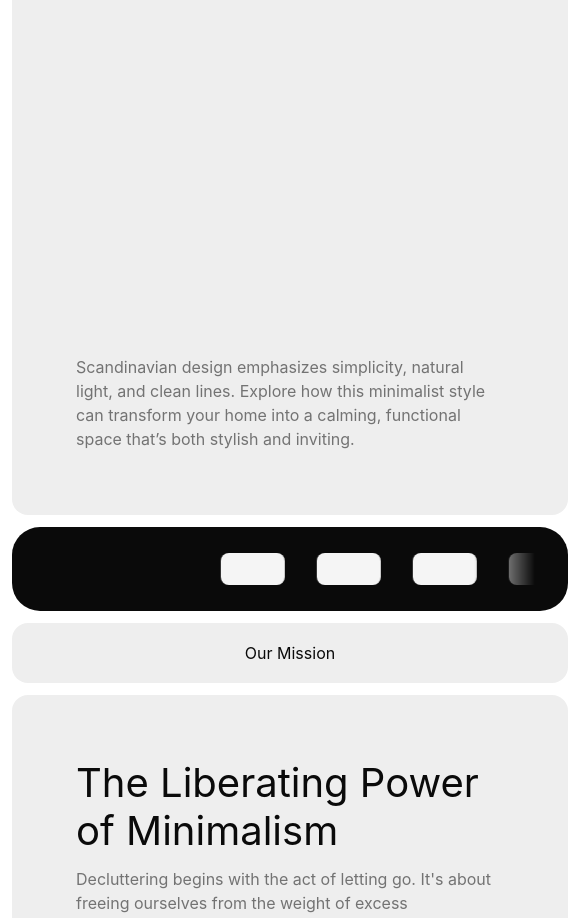
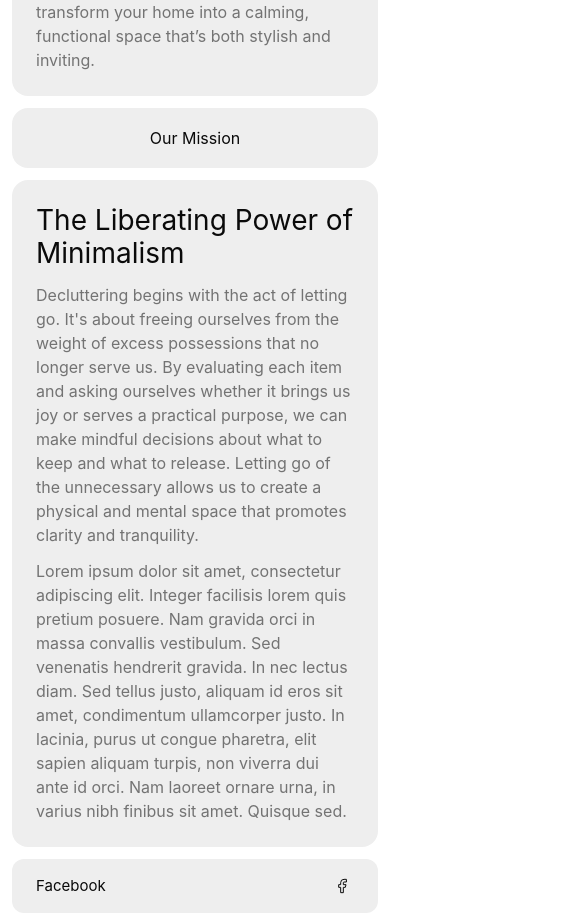
Before and after one commit to ramo4040/ecommerce-api, a Next.js app in the folder apps/web/: page /about in a window 390 px wide. Shown: the part 1077-1995 px from the top of the page, 568 px wide, since content can reach past the window. Built offline with nearby package versions, Linux system fonts and the light colour scheme.

Commit message:
feat: about group pages responsive

```diff
--- a/apps/web/src/app/(about)/about/page.tsx
+++ b/apps/web/src/app/(about)/about/page.tsx
@@ -11,19 +11,6 @@ const Page = () => {
 					lines. Explore how this minimalist style can transform your home into
 					a calming, functional space that’s both stylish and inviting.
 				</p>
-			</section>
-
-			<section>
-				<Marquee className="company-marquee">
-					<div className="marquee-content">
-						<div className="marquee-item" />
-						<div className="marquee-item" />
-						<div className="marquee-item" />
-						<div className="marquee-item" />
-						<div className="marquee-item" />
-						<div className="marquee-item" />
-					</div>
-				</Marquee>
 			</section>
 
 			<section className="section-title">Our Mission</section>
--- a/apps/web/src/app/(about)/about/style.css
+++ b/apps/web/src/app/(about)/about/style.css
@@ -1,21 +1,27 @@
 #about-page {
   display: grid;
   gap: var(--spacing-12);
+  width: 100%;
+  max-width: 100%;
+  overflow-x: hidden;
+  box-sizing: border-box;
 
   > * {
     border-radius: var(--radius-lg);
+    max-width: 100%;
+    box-sizing: border-box;
   }
 
   .content-wrapper {
     display: flex;
     flex-direction: column;
     justify-content: space-between;
-		padding: var(--spacing-64);
+    padding: clamp(var(--spacing-24), 5vw, var(--spacing-64));
     background-color: var(--color-card-bg);
 
     h1 {
       line-height: 1.2;
-			font-size: var(--spacing-40);
+      font-size: clamp(var(--spacing-28), 5vw, var(--spacing-40));
     }
 
     p {
@@ -27,27 +33,10 @@
   .company-presentation {
     /* 3 gaps of 12 becuase we have paddint block and gap */
     height: calc(90vh - var(--spacing-12) * 3);
-	}
 
-	.company-marquee {
-		height: 10vh;
-		margin-top: 0;
-
-		.scrolling-container {
-			width: 90%;
-		}
-
-		.marquee-content {
-			display: flex;
-			align-items: center;
-			gap: var(--spacing-32);
-
-			.marquee-item {
-				width: 4rem;
-				height: 2rem;
-				background: var(--secondary);
-				border-radius: var(--radius-sm);
-			}
+    @media (width < 1024px) {
+      gap: var(--spacing-12);
+      height: min-content;
     }
   }
 
--- a/apps/web/src/app/(about)/contact/style.css
+++ b/apps/web/src/app/(about)/contact/style.css
@@ -11,7 +11,7 @@
   > form {
     display: grid;
     gap: var(--spacing-8);
-    padding: var(--spacing-64);
+    padding: clamp(var(--spacing-24), 5vw, var(--spacing-64));
     padding-bottom: var(--spacing-24);
     height: fit-content;
     background: var(--color-card-bg);
@@ -27,6 +27,7 @@
 
     textarea {
       height: 7rem;
+      max-width: 100%;
     }
 
     .inputs-group {
@@ -39,7 +40,7 @@
     flex: 1;
     display: grid;
     gap: var(--spacing-12);
-    grid-template-columns: repeat(2, minmax(220px, 1fr));
+    grid-template-columns: repeat(auto-fill, minmax(220px, 1fr));
 
     > * {
       background: var(--color-card-bg);
--- a/apps/web/src/app/(about)/faq/style.css
+++ b/apps/web/src/app/(about)/faq/style.css
@@ -2,7 +2,7 @@
   display: grid;
   gap: var(--spacing-8);
   > header {
-		padding: var(--spacing-64);
+    padding: clamp(var(--spacing-24), 5vw, var(--spacing-64));
     background: var(--color-card-bg);
     h1 {
       font-size: var(--spacing-40);
--- a/apps/web/src/app/(about)/style.css
+++ b/apps/web/src/app/(about)/style.css
@@ -1,14 +1,14 @@
 #about-layout {
   display: grid;
-  gap: var(--spacing-8);
+  gap: var(--spacing-12);
 
   .content-wrapper {
     display: flex;
     gap: var(--spacing-12);
+    height: min-content;
 
     .content {
       flex: 50%;
-      height: 100vh;
       min-height: fit-content;
     }
 
--- a/apps/web/src/app/404.css
+++ b/apps/web/src/app/404.css
@@ -1,5 +1,5 @@
 main {
-	height: calc(100vh - var(--spacing-12) * 2);
+  height: calc(100dvh - var(--spacing-12) * 2);
   width: 100%;
   position: relative;
   border-radius: var(--radius-lg);
```
Also changed, not shown: apps/web/src/widgets/home/marquee/style.css (indentation only). Lines whose indentation alone changed are shown as unchanged.
